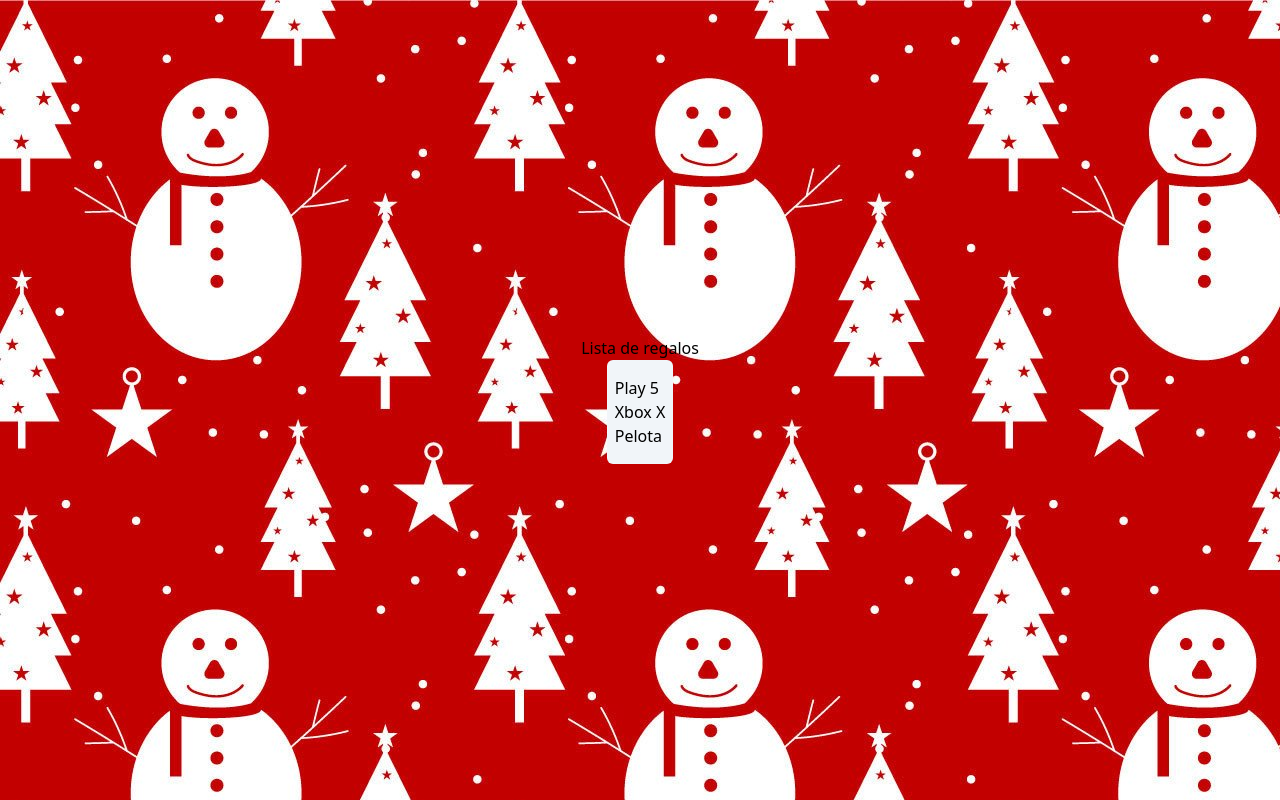
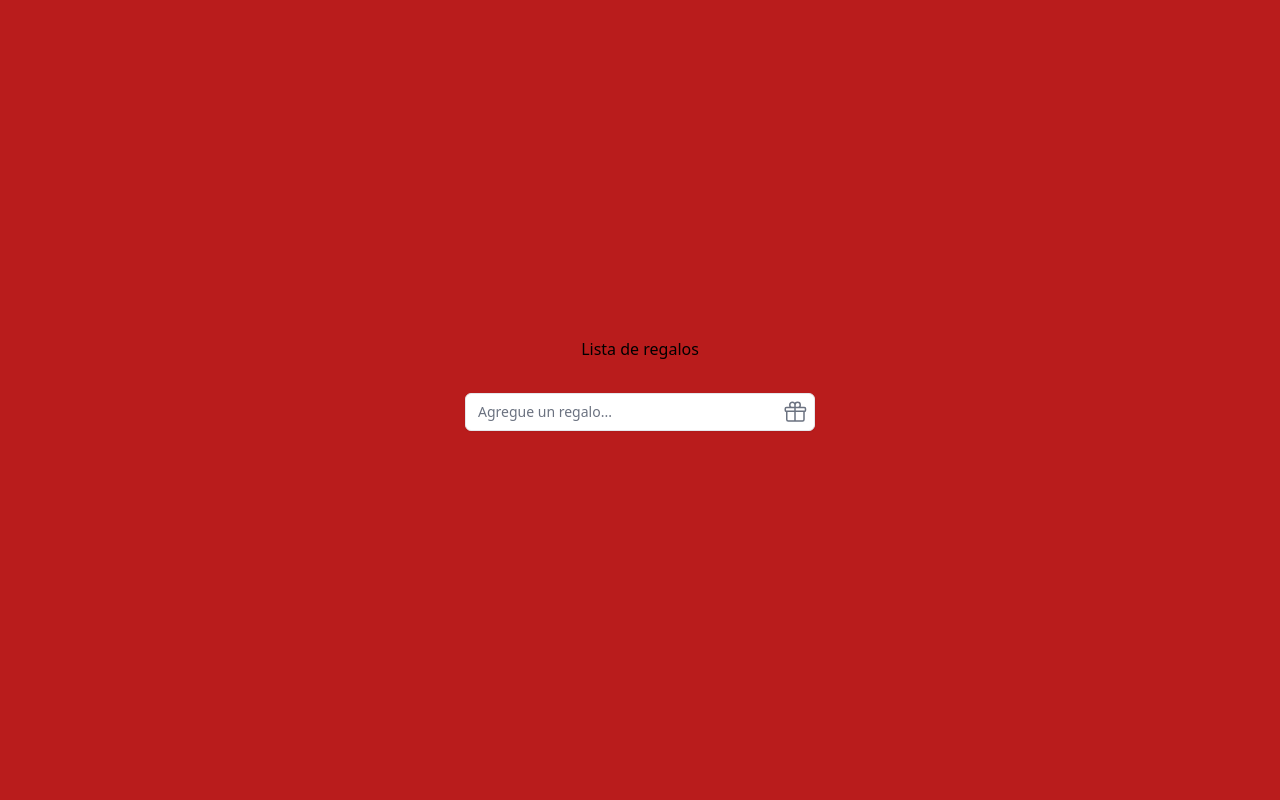
Before and after one commit to alvarof260/adviency-2024, a React (Vite) app: page / in a window 1280 px wide. Built offline with nearby package versions, Linux system fonts and the light colour scheme.

Commit message:
feat: dia 3 con lista y agregar regalos

```diff
--- a/package.json
+++ b/package.json
@@ -10,6 +10,7 @@
     "preview": "vite preview"
   },
   "dependencies": {
+    "@tailwindcss/forms": "^0.5.9",
     "react": "^18.3.1",
     "react-dom": "^18.3.1"
   },
--- a/src/App.tsx
+++ b/src/App.tsx
@@ -1,12 +1,21 @@
-import { GiftList, GiftSection, Hero, Title } from "./components"
+import { useState } from "react"
+import { GiftForm, GiftList, Hero, Title } from "./components"
+import { Gift } from "./types"
 
 function App() {
+  const [gifts, setGifts] = useState<Gift[]>([]);
+
+  const addGift = (name: string) => {
+    const gift = { name, id: gifts.length === 0 ? 1 : gifts[gifts.length - 1].id + 1 }
+    const newState = [...gifts, gift]
+    setGifts(newState)
+  }
+
   return (
     <Hero>
       <Title text="Lista de regalos" />
-      <GiftSection>
-        <GiftList />
-      </GiftSection>
+      <GiftForm addGift={addGift} />
+      <GiftList gifts={gifts} />
     </Hero>
   )
 }
--- /dev/null
+++ b/src/components/GiftForm/GiftForm.tsx
@@ -0,0 +1,42 @@
+import { FormEvent, useState } from "react"
+
+interface Props {
+  addGift: (name: string) => void
+}
+
+export const GiftForm = ({ addGift }: Props) => {
+  const [name, setName] = useState("");
+
+  const handleName = (e: FormEvent) => {
+    e.preventDefault();
+    if (name !== "") {
+      addGift(name);
+      setName("");
+    }
+  }
+
+  return (
+    <form className="w-[350px]" onSubmit={handleName}>
+      <div className="relative">
+        <label htmlFor="GiftName" className="sr-only"> Gift</label>
+
+        <input
+          type="text"
+          id="GiftName"
+          placeholder="Agregue un regalo..."
+          className="w-full rounded-md border-gray-200 pe-10 shadow-sm sm:text-sm outline-0"
+          value={name}
+          onChange={(e) => setName(e.target.value)}
+        />
+
+        <span
+          className="pointer-events-none absolute inset-y-0 end-0 grid w-10 place-content-center text-gray-500"
+        >
+          <svg xmlns="http://www.w3.org/2000/svg" fill="none" viewBox="0 0 24 24" strokeWidth={1.5} stroke="currentColor" className="size-6">
+            <path strokeLinecap="round" strokeLinejoin="round" d="M21 11.25v8.25a1.5 1.5 0 0 1-1.5 1.5H5.25a1.5 1.5 0 0 1-1.5-1.5v-8.25M12 4.875A2.625 2.625 0 1 0 9.375 7.5H12m0-2.625V7.5m0-2.625A2.625 2.625 0 1 1 14.625 7.5H12m0 0V21m-8.625-9.75h18c.621 0 1.125-.504 1.125-1.125v-1.5c0-.621-.504-1.125-1.125-1.125h-18c-.621 0-1.125.504-1.125 1.125v1.5c0 .621.504 1.125 1.125 1.125Z" />
+          </svg>
+        </span>
+      </div>
+    </form>
+  )
+}
--- a/src/components/GiftItem/GiftItem.tsx
+++ b/src/components/GiftItem/GiftItem.tsx
@@ -4,6 +4,6 @@ interface Props {
 
 export const GiftItem = ({ name }: Props) => {
   return (
-    <li>{name}</li>
+    <li className="w-[350px] inline-flex items-center gap-x-2 py-3 px-4 text-sm font-medium odd:bg-gray-100 bg-white border border-gray-200 text-gray-800 -mt-px first:rounded-t-lg first:mt-0 last:rounded-b-lg">{name}</li>
   )
 }
--- a/src/components/GiftList/GiftList.tsx
+++ b/src/components/GiftList/GiftList.tsx
@@ -1,11 +1,16 @@
+import { Gift } from "../../types"
 import { GiftItem } from "../index.ts"
 
-export const GiftList = () => {
+interface Props {
+  gifts: Gift[]
+}
+
+export const GiftList = ({ gifts }: Props) => {
   return (
-    <ul>
-      <GiftItem name="Play 5" />
-      <GiftItem name="Xbox X" />
-      <GiftItem name="Pelota" />
+    <ul className="flex flex-col max-h-80 overflow-hidden overflow-y-scroll">
+      {gifts.map((gift) => (
+        <GiftItem name={gift.name} key={gift.id} />
+      ))}
     </ul>
   )
 }
--- a/src/components/Hero/Hero.tsx
+++ b/src/components/Hero/Hero.tsx
@@ -6,7 +6,7 @@ interface Props {
 
 export const Hero = ({ children }: Props) => {
   return (
-    <main className="h-screen bg-hero-pattern flex flex-col justify-center items-center">
+    <main className="h-screen w-screen bg-red-700 flex flex-col justify-center items-center gap-8">
       {children}
     </main>
   )
--- a/src/components/index.ts
+++ b/src/components/index.ts
@@ -2,4 +2,5 @@ export * from "./Hero/Hero"
 export * from "./GiftSection/GiftSection"
 export * from "./GiftItem/GiftItem"
 export * from "./GiftList/GiftList"
+export * from "./GiftForm/GiftForm"
 export * from "./UI/index"
--- /dev/null
+++ b/src/types.d.ts
@@ -0,0 +1,4 @@
+export type Gift = {
+  id: number;
+  name: string;
+}
--- a/tailwind.config.js
+++ b/tailwind.config.js
@@ -10,9 +10,11 @@ export default {
     },
     extend: {
       backgroundImage: {
-        'hero-pattern': "url('./src/assets/Christmas-seamless-pattern-vector-design-Graphics-36165377-1.jpg')"
-      }
+        'hero-pattern': "url('./src/assets/Christmas-seamless-pattern-vector-design-Graphics-36165377-1.jpg"
+      },
     },
   },
-  plugins: [],
+  plugins: [
+    require('@tailwindcss/forms')
+  ],
 }
```
Also changed, not shown: 1 other file (tests, documents, lock files or other folders).
